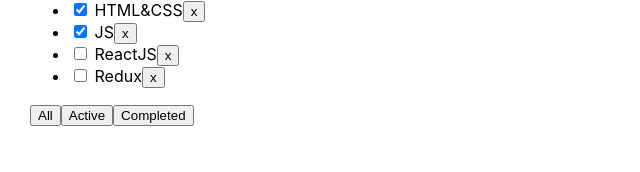
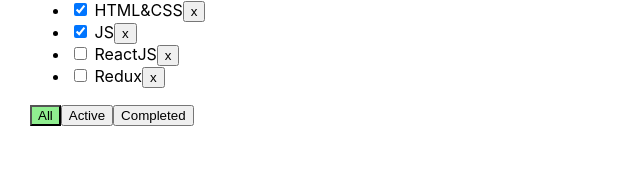
Before and after one commit to SandraVLP/TODOlist, a React (Create React App) app in the folder 1-todolist/: page / in a window 1280 px wide. Shown: the part 128-300 px from the top of the page, without its empty margins (0-640 px from the left). Built offline with nearby package versions, Linux system fonts and the light colour scheme.

Commit message:
filter buttons style

```diff
--- a/1-todolist/src/App.css
+++ b/1-todolist/src/App.css
@@ -14,3 +14,7 @@
 .error-message {
   color: red;
 }
+
+.active-filter {
+  background-color: lightgreen;
+}
--- a/1-todolist/src/App.tsx
+++ b/1-todolist/src/App.tsx
@@ -67,6 +67,7 @@
         changeFilter={changeFilter}
         addTask={addTask}
         changeTaskStatus={changeTaskStatus}
+        filter={filter}
       />
     </div>
   );
--- a/1-todolist/src/Button.tsx
+++ b/1-todolist/src/Button.tsx
@@ -1,8 +1,9 @@
 type ButtonPropsType = {
     title: string
     onClick?: () => void
+    className?: string
   }
 
-  export const Button = ({ title, onClick }: ButtonPropsType) => {
-    return <button onClick={onClick}>{title}</button>
+  export const Button = ({ title, onClick, className }: ButtonPropsType) => {
+    return <button className={className} onClick={onClick}>{title}</button>
   }
--- a/1-todolist/src/Todolist.tsx
+++ b/1-todolist/src/Todolist.tsx
@@ -13,6 +13,7 @@
   changeFilter: (filter: FilterValuesType) => void;
   addTask: (title: string) => void;
   changeTaskStatus: (taskId: string, taskStatus: boolean) => void;
+  filter: string;
 };
 
 export const Todolist = ({
@@ -22,6 +23,7 @@
   changeFilter,
   addTask,
   changeTaskStatus,
+  filter
 }: PropsType) => {
   const [taskTitle, setTaskTitle] = useState("");
   const [error, setError] = useState<string | null>(null);
@@ -89,12 +91,12 @@
       </div>
       {tasks.length === 0 ? <p>No tasks</p> : <ul>{tasksList}</ul>}
       <div>
-        <Button title={"All"} onClick={() => changeFilterTasksHandler("all")} />
-        <Button
+        <Button className={filter === 'all' ? 'active-filter' : ''} title={"All"} onClick={() => changeFilterTasksHandler("all")} />
+        <Button className={filter === 'active' ? 'active-filter' : ''}
           title={"Active"}
           onClick={() => changeFilterTasksHandler("active")}
         />
-        <Button
+        <Button className={filter === 'completed' ? 'active-filter' : ''}
           title={"Completed"}
           onClick={() => changeFilterTasksHandler("completed")}
         />
```
